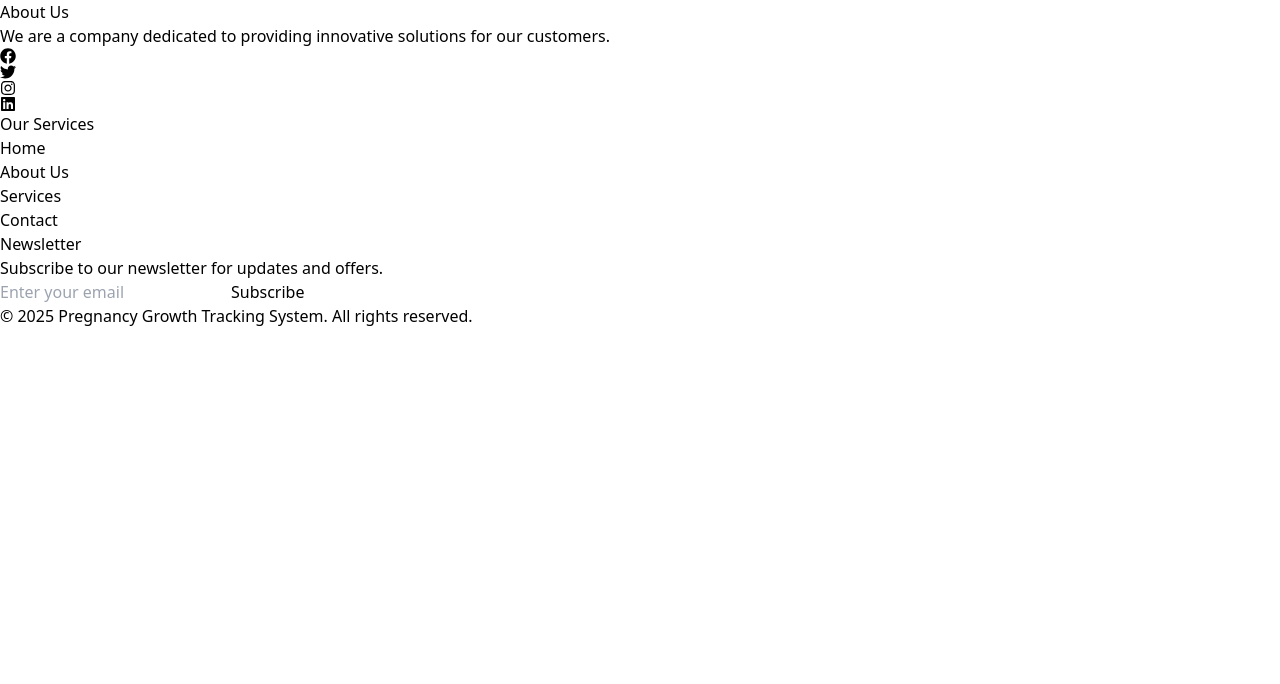
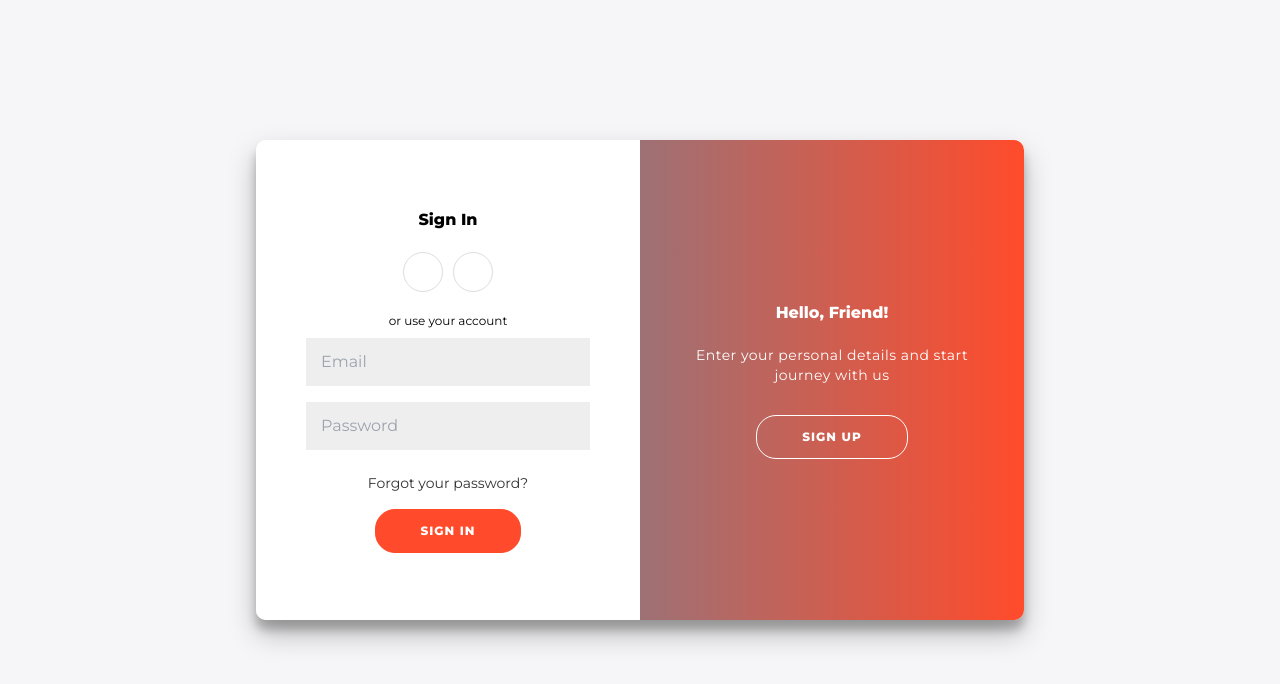
Before and after one commit to thanhdong06/PGSystem_FE, a React (Vite) app: page / in a window 1280 px wide. Shown: the top 684 px of the page. Built offline with nearby package versions, Linux system fonts and the light colour scheme.

Commit message:
[Tuan] Update Login page

```diff
--- a/src/App.jsx
+++ b/src/App.jsx
@@ -1,9 +1,10 @@
 import Footer from './components/footer/Footer'
+import Login from './components/Login/Login'
 
 function App() {
   return (
     <div>
-      <Footer/>
+      <Login/>
     </div>
   )
 }
--- /dev/null
+++ b/src/components/Login/Login.css
@@ -0,0 +1,251 @@
+@import url("https://fonts.googleapis.com/css?family=Montserrat:400,800");
+
+* {
+  box-sizing: border-box;
+}
+
+body {
+  background: #f6f5f7;
+  display: flex;
+  justify-content: center;
+  align-items: center;
+  flex-direction: column;
+  font-family: "Montserrat", sans-serif;
+  height: 100vh;
+  margin: -20px 0 50px;
+}
+
+h1 {
+  font-weight: bold;
+  margin: 0;
+}
+
+h2 {
+  text-align: center;
+}
+
+p {
+  font-size: 14px;
+  font-weight: 100;
+  line-height: 20px;
+  letter-spacing: 0.5px;
+  margin: 20px 0 30px;
+}
+
+span {
+  font-size: 12px;
+}
+
+a {
+  color: #333;
+  font-size: 14px;
+  text-decoration: none;
+  margin: 15px 0;
+}
+
+button {
+  border-radius: 20px;
+  border: 1px solid #ff4b2b;
+  background-color: #ff4b2b;
+  color: #ffffff;
+  font-size: 12px;
+  font-weight: bold;
+  padding: 12px 45px;
+  letter-spacing: 1px;
+  text-transform: uppercase;
+  transition: transform 80ms ease-in;
+}
+
+button:active {
+  transform: scale(0.95);
+}
+
+button:focus {
+  outline: none;
+}
+
+button.ghost {
+  background-color: transparent;
+  border-color: #ffffff;
+}
+
+form {
+  background-color: #ffffff;
+  display: flex;
+  align-items: center;
+  justify-content: center;
+  flex-direction: column;
+  padding: 0 50px;
+  height: 100%;
+  text-align: center;
+}
+
+input {
+  background-color: #eee;
+  border: none;
+  padding: 12px 15px;
+  margin: 8px 0;
+  width: 100%;
+}
+
+.container {
+  background-color: #fff;
+  border-radius: 10px;
+  box-shadow: 0 14px 28px rgba(0, 0, 0, 0.25), 0 10px 10px rgba(0, 0, 0, 0.22);
+  position: relative;
+  overflow: hidden;
+  width: 768px;
+  max-width: 100%;
+  min-height: 480px;
+}
+
+.form-container {
+  position: absolute;
+  top: 0;
+  height: 100%;
+  transition: all 0.6s ease-in-out;
+}
+
+.sign-in-container {
+  left: 0;
+  width: 50%;
+  z-index: 2;
+}
+
+.container.right-panel-active .sign-in-container {
+  transform: translateX(100%);
+}
+
+.sign-up-container {
+  left: 0;
+  width: 50%;
+  opacity: 0;
+  z-index: 1;
+}
+
+.container.right-panel-active .sign-up-container {
+  transform: translateX(100%);
+  opacity: 1;
+  z-index: 5;
+  animation: show 0.6s;
+}
+
+@keyframes show {
+  0%,
+  49.99% {
+    opacity: 0;
+    z-index: 1;
+  }
+  50%,
+  100% {
+    opacity: 1;
+    z-index: 5;
+  }
+}
+
+.overlay-container {
+  position: absolute;
+  top: 0;
+  left: 50%;
+  width: 50%;
+  height: 100%;
+  overflow: hidden;
+  transition: transform 0.6s ease-in-out;
+  z-index: 100;
+}
+
+.container.right-panel-active .overlay-container {
+  transform: translateX(-100%);
+}
+
+.overlay {
+  background: #ff416c;
+  background: -webkit-linear-gradient(to right, #3c97bf, #ff4b2b);
+  background: linear-gradient(to right, #3c97bf, #ff4b2b);
+  background-repeat: no-repeat;
+  background-size: cover;
+  background-position: 0 0;
+  color: #ffffff;
+  position: relative;
+  left: -100%;
+  height: 100%;
+  width: 200%;
+  transform: translateX(0);
+  transition: transform 0.6s ease-in-out;
+}
+
+.container.right-panel-active .overlay {
+  transform: translateX(50%);
+}
+
+.overlay-panel {
+  position: absolute;
+  display: flex;
+  align-items: center;
+  justify-content: center;
+  flex-direction: column;
+  padding: 0 40px;
+  text-align: center;
+  top: 0;
+  height: 100%;
+  width: 50%;
+  transform: translateX(0);
+  transition: transform 0.6s ease-in-out;
+}
+
+.overlay-left {
+  transform: translateX(-20%);
+}
+
+.container.right-panel-active .overlay-left {
+  transform: translateX(0);
+}
+
+.overlay-right {
+  right: 0;
+  transform: translateX(0);
+}
+
+.container.right-panel-active .overlay-right {
+  transform: translateX(20%);
+}
+
+.social-container {
+  margin: 20px 0;
+}
+
+.social-container a {
+  border: 1px solid #dddddd;
+  border-radius: 50%;
+  display: inline-flex;
+  justify-content: center;
+  align-items: center;
+  margin: 0 5px;
+  height: 40px;
+  width: 40px;
+}
+
+footer {
+  background-color: #222;
+  color: #fff;
+  font-size: 14px;
+  bottom: 0;
+  position: fixed;
+  left: 0;
+  right: 0;
+  text-align: center;
+  z-index: 999;
+}
+
+footer p {
+  margin: 10px 0;
+}
+
+footer i {
+  color: red;
+}
+
+footer a {
+  color: #3c97bf;
+  text-decoration: none;
+}
--- /dev/null
+++ b/src/components/Login/Login.jsx
@@ -0,0 +1,102 @@
+import React, { useState } from "react";
+import "./Login.css";
+
+const Login = () => {
+  const [rightPanelActive, setRightPanelActive] = useState(false);
+
+  // Hàm xử lý khi người dùng submit form đăng nhập
+  const handleSignInSubmit = (e) => {
+    e.preventDefault();
+    // Thực hiện xử lý đăng nhập tại đây (ví dụ: gọi API)
+    console.log("Đăng nhập submit");
+  };
+
+  // Hàm xử lý khi người dùng submit form đăng ký
+  const handleSignUpSubmit = (e) => {
+    e.preventDefault();
+    // Thực hiện xử lý đăng ký tại đây (ví dụ: gọi API)
+    console.log("Đăng ký submit");
+  };
+
+  return (
+    <div className="login-page">
+      <div
+        id="container"
+        className={`container ${rightPanelActive ? "right-panel-active" : ""}`}
+      >
+        {/* Form Đăng Ký (Sign Up) */}
+        <div className="form-container sign-up-container">
+          <form onSubmit={handleSignUpSubmit}>
+            <h1>Create Account</h1>
+            <div className="social-container">
+              <a href="#" className="social">
+                <i className="fab fa-facebook-f"></i>
+              </a>
+              <a href="#" className="social">
+                <i className="fab fa-instagram"></i>
+              </a>
+            </div>
+            <span>or use your email for registration</span>
+            <input type="text" placeholder="Name" required />
+            <input type="email" placeholder="Email" required />
+            <input type="password" placeholder="Password" required />
+            <button type="submit">Sign Up</button>
+          </form>
+        </div>
+
+        {/* Form Đăng Nhập (Sign In) */}
+        <div className="form-container sign-in-container">
+          <form onSubmit={handleSignInSubmit}>
+            <h1>Sign In</h1>
+            <div className="social-container">
+              <a href="#" className="social">
+                <i className="fab fa-facebook-f"></i>
+              </a>
+              <a href="#" className="social">
+                <i className="fab fa-instagram"></i>
+              </a>
+            </div>
+            <span>or use your account</span>
+            <input type="email" placeholder="Email" required />
+            <input type="password" placeholder="Password" required />
+            <a href="#">Forgot your password?</a>
+            <button type="submit">Sign In</button>
+          </form>
+        </div>
+
+        {/* Overlay */}
+        <div className="overlay-container">
+          <div className="overlay">
+            <div className="overlay-panel overlay-left">
+              <h1>Welcome Back!</h1>
+              <p>
+                To keep connected with us please login with your personal info
+              </p>
+              <button
+                className="ghost"
+                onClick={() => setRightPanelActive(false)}
+              >
+                Sign In
+              </button>
+            </div>
+            <div className="overlay-panel overlay-right">
+              <h1>Hello, Friend!</h1>
+              <p>
+                Enter your personal details and start journey with us
+              </p>
+              <button
+                className="ghost"
+                onClick={() => setRightPanelActive(true)}
+              >
+                Sign Up
+              </button>
+            </div>
+          </div>
+        </div>
+      </div>
+
+    </div>
+  );
+};
+
+export default Login;
```
